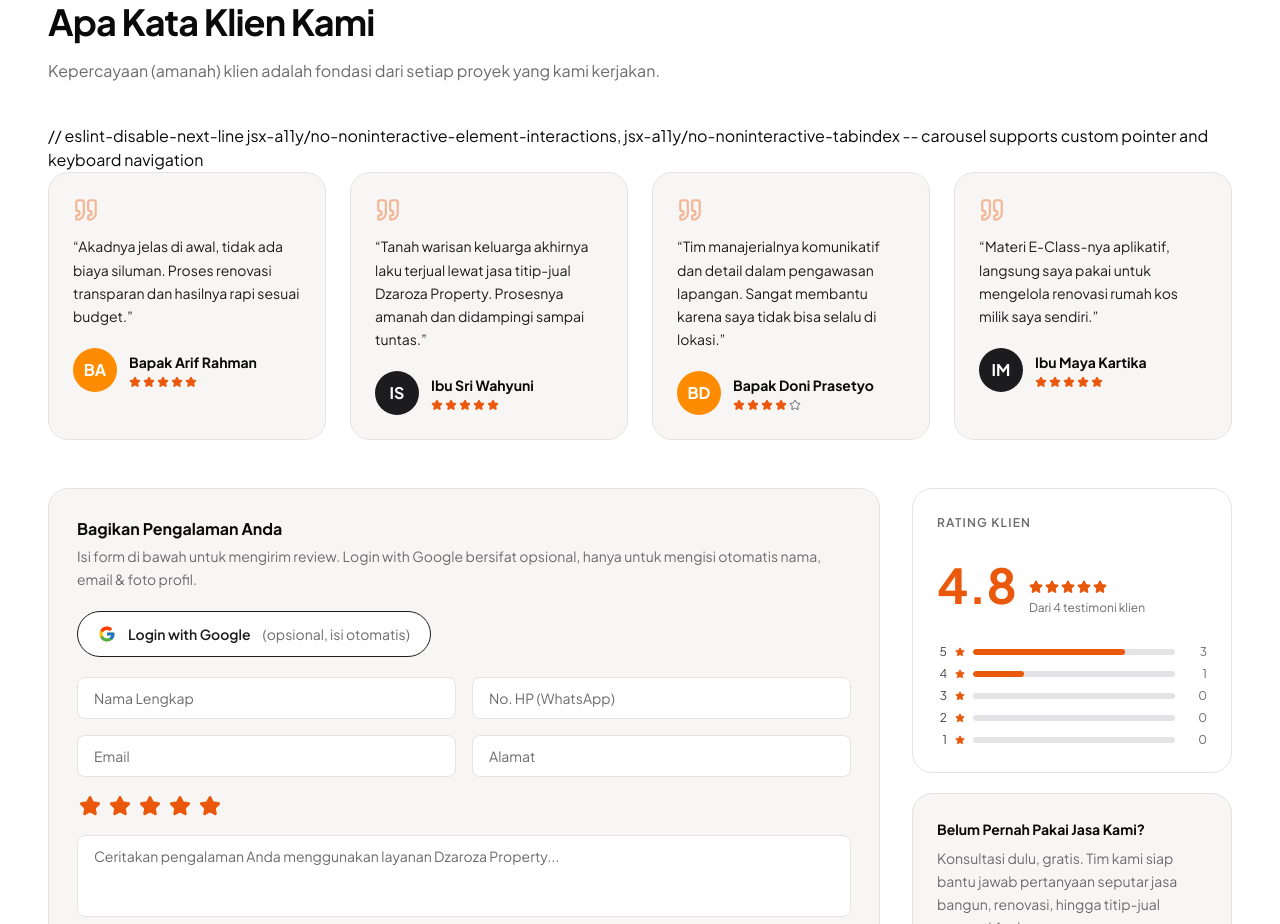
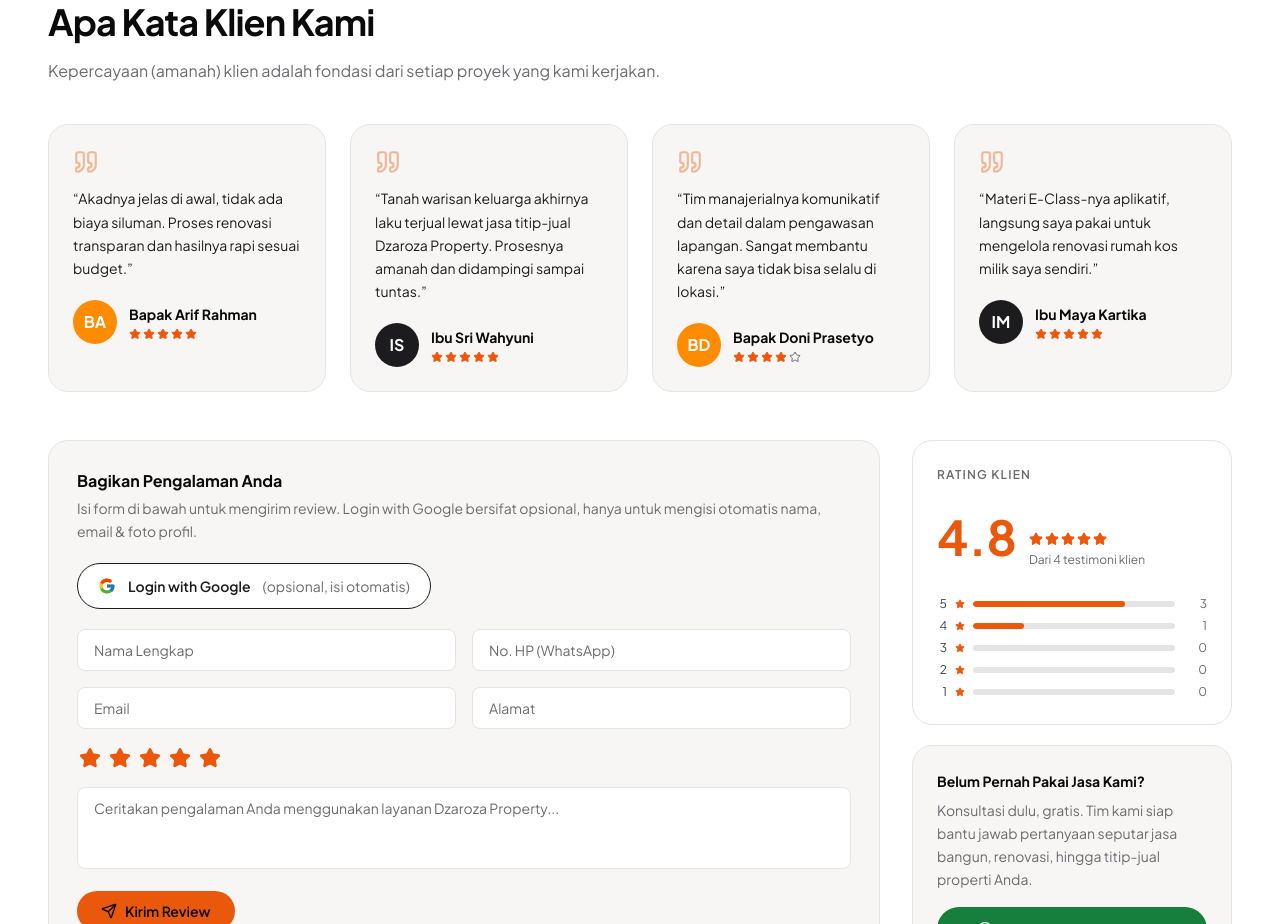
Before and after one commit to kholilmuflikhun/dzaroza-property, a Next.js app: page / in a window 1280 px wide. Shown: the part 4700-5624 px from the top of the page. Built offline with nearby package versions, Linux system fonts and the light colour scheme; no server answers.

Commit message:
fix: scope accessibility lint exceptions to interactive carousel surfaces

```diff
--- a/components/Testimonials.tsx
+++ b/components/Testimonials.tsx
@@ -1,4 +1,6 @@
 "use client";
+
+/* eslint-disable jsx-a11y/no-noninteractive-element-interactions, jsx-a11y/no-noninteractive-tabindex -- custom carousel and modal surfaces support pointer gestures and keyboard navigation */
 
 import { useEffect, useMemo, useRef, useState } from "react";
 import Image from "next/image";
@@ -142,7 +144,6 @@ export default function Testimonials() {
             if (!event.currentTarget.contains(event.relatedTarget as Node | null)) setPaused(false);
           }}
         >
-          // eslint-disable-next-line jsx-a11y/no-noninteractive-element-interactions, jsx-a11y/no-noninteractive-tabindex -- carousel supports custom pointer and keyboard navigation
           <div
             key={safePage}
             onPointerDown={handlePointerDown}
```
